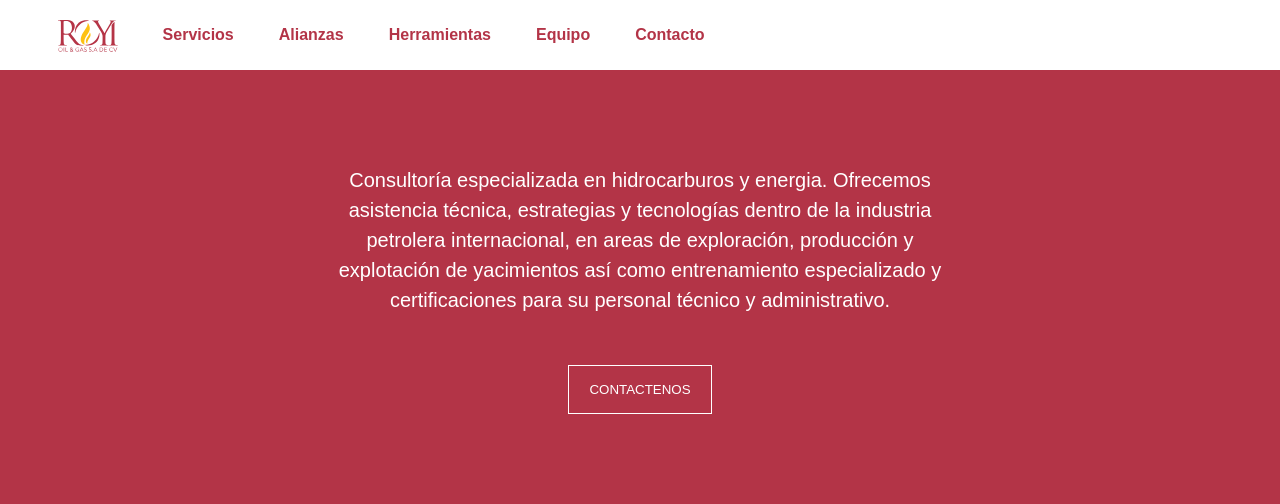
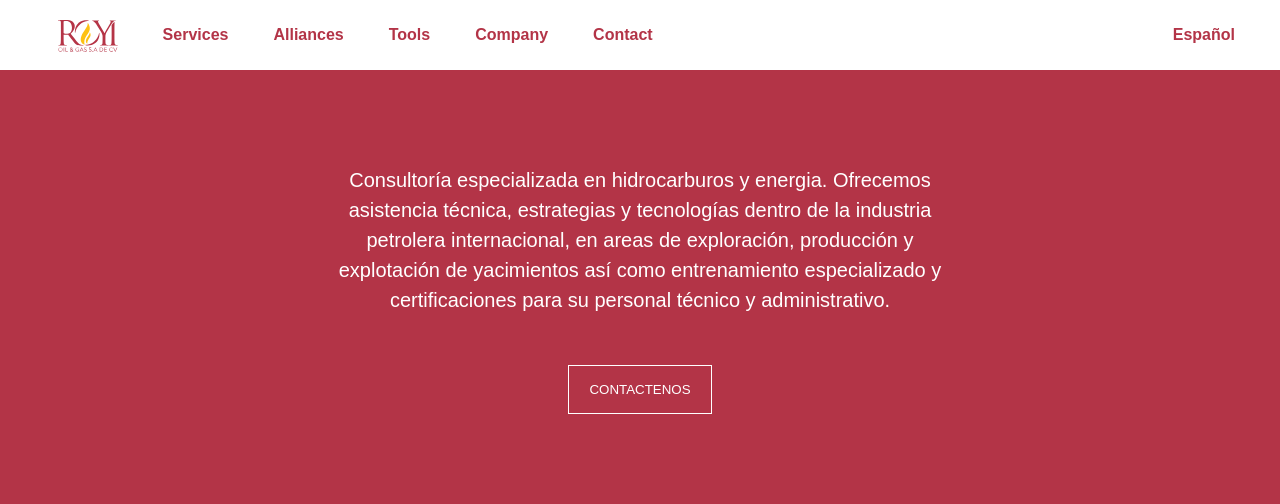
Before and after one commit to racoquita/royi, a PHP site: page / in a window 1280 px wide. Shown: the top 504 px of the page. Run offline with PHP 8.4, Linux system fonts and the light colour scheme; some libraries are stand-ins or nearby versions.

Commit message:
fun with languages

```diff
--- a/css/main.css
+++ b/css/main.css
@@ -91,7 +91,7 @@
             transform: translateX(100px);
   }
 }
-/* line 25, scss/main.scss */
+/* line 26, scss/main.scss */
 .fadeInLeft {
   -webkit-animation-name: fadeInLeft;
   animation-name: fadeInLeft;
@@ -109,7 +109,7 @@
   backface-visibility: hidden;
 }
 
-/* line 28, scss/main.scss */
+/* line 29, scss/main.scss */
 .fadeOutLeft {
   -webkit-animation-name: fadeOutLeft;
   animation-name: fadeOutLeft;
@@ -127,7 +127,7 @@
   backface-visibility: hidden;
 }
 
-/* line 31, scss/main.scss */
+/* line 32, scss/main.scss */
 .fadeInRight {
   -webkit-animation-name: fadeInRight;
   animation-name: fadeInRight;
@@ -145,7 +145,7 @@
   backface-visibility: hidden;
 }
 
-/* line 34, scss/main.scss */
+/* line 35, scss/main.scss */
 .fadeOutRight {
   -webkit-animation-name: fadeOutRight;
   animation-name: fadeOutRight;
@@ -164,26 +164,36 @@
 }
 
 /* styles */
-/* line 40, scss/main.scss */
+/* line 41, scss/main.scss */
 html {
   font-family: "chaparral-pro", sans-serif;
   font-weight: 300;
 }
 
-/* line 44, scss/main.scss */
+/* line 45, scss/main.scss */
 body {
   margin: 0;
   font-size: 62.5%;
   color: #494844;
 }
 
-/* line 49, scss/main.scss */
+/* line 50, scss/main.scss */
+body.en :lang(es) {
+  display: none;
+}
+
+/* line 53, scss/main.scss */
+body.es :lang(en) {
+  display: none;
+}
+
+/* line 56, scss/main.scss */
 h2, h3, a, button, input[type="submit"], label {
   font-family: 'brandon-grotesque', sans-serif;
   font-weight: 400;
 }
 
-/* line 53, scss/main.scss */
+/* line 60, scss/main.scss */
 h2 {
   font-size: 3.6em;
   text-align: center;
@@ -191,24 +201,24 @@ h2 {
   text-transform: uppercase;
 }
 
-/* line 60, scss/main.scss */
+/* line 67, scss/main.scss */
 h3 {
   font-size: 2.4em;
 }
 
-/* line 63, scss/main.scss */
+/* line 70, scss/main.scss */
 a {
   text-decoration: none;
   display: inline-block;
 }
 
-/* line 67, scss/main.scss */
+/* line 74, scss/main.scss */
 p, li, a, address {
   font-size: 2em;
   line-height: 1.5em;
 }
 
-/* line 71, scss/main.scss */
+/* line 78, scss/main.scss */
 button, input[type="submit"] {
   text-transform: uppercase;
   padding: 16px 20px;
@@ -216,7 +226,7 @@ button, input[type="submit"] {
   border: 1px solid white;
   color: white;
 }
-/* line 78, scss/main.scss */
+/* line 85, scss/main.scss */
 button:hover, input[type="submit"]:hover {
   background-color: white;
   color: #b33447;
@@ -224,28 +234,28 @@ button:hover, input[type="submit"]:hover {
   border: 1px solid white;
 }
 
-/* line 87, scss/main.scss */
+/* line 94, scss/main.scss */
 form p label {
   display: block;
   margin-top: 20px;
 }
-/* line 91, scss/main.scss */
+/* line 98, scss/main.scss */
 form p input[type="text"] {
   height: 44px;
   display: block;
   color: #b33447;
 }
-/* line 96, scss/main.scss */
+/* line 103, scss/main.scss */
 form p input, form p textarea {
   width: 100%;
   border: 0;
 }
-/* line 100, scss/main.scss */
+/* line 107, scss/main.scss */
 form p textarea {
   resize: none;
 }
 
-/* line 105, scss/main.scss */
+/* line 112, scss/main.scss */
 nav {
   position: fixed;
   top: 0;
@@ -255,100 +265,108 @@ nav {
   height: 70px;
   padding-left: 4.5%;
   background-color: white;
+  box-sizing: border-box;
 }
-/* line 115, scss/main.scss */
+/* line 123, scss/main.scss */
 nav a {
+  float: left;
+}
+/* line 126, scss/main.scss */
+nav span {
+  float: right;
+}
+/* line 129, scss/main.scss */
+nav a, nav span {
   font-weight: 700;
   display: inline-block;
   height: 70px;
   color: #b33447;
   font-size: 1.6em;
   margin-right: 45px;
-  float: left;
   line-height: 70px;
 }
-/* line 124, scss/main.scss */
-nav a:hover {
+/* line 138, scss/main.scss */
+nav a:hover, nav span:hover {
   color: #fb9f00;
 }
-/* line 128, scss/main.scss */
-nav a#logo {
+/* line 141, scss/main.scss */
+nav a#logo, nav span#logo {
   max-width: 60px;
   margin-top: 20px;
 }
-/* line 131, scss/main.scss */
-nav a#logo img {
+/* line 144, scss/main.scss */
+nav a#logo img, nav span#logo img {
   display: block;
   width: 100%;
 }
 @media screen and (max-width: 479px) {
-  /* line 105, scss/main.scss */
+  /* line 112, scss/main.scss */
   nav {
     display: none;
   }
 }
 
-/* line 141, scss/main.scss */
+/* line 154, scss/main.scss */
 section {
   position: relative;
   overflow: hidden;
   padding-top: 50px;
   padding-bottom: 50px;
 }
-/* line 147, scss/main.scss */
+/* line 160, scss/main.scss */
 section p, section h2 {
   width: 68.085106383%;
   max-width: 640px;
   margin: 0 auto 45px auto;
 }
-/* line 152, scss/main.scss */
+/* line 165, scss/main.scss */
 section .section-content {
   max-width: 940px;
   margin: 0 auto;
   overflow: hidden;
 }
 @media screen and (max-width: 479px) {
-  /* line 152, scss/main.scss */
+  /* line 165, scss/main.scss */
   section .section-content {
     width: 80%;
   }
 }
-/* line 160, scss/main.scss */
+/* line 173, scss/main.scss */
 section.color-bg {
   background: #b33447;
 }
-/* line 163, scss/main.scss */
+/* line 176, scss/main.scss */
 section.color-bg h2 {
   color: white;
 }
-/* line 166, scss/main.scss */
+/* line 179, scss/main.scss */
 section.color-bg * {
   color: white;
 }
-/* line 170, scss/main.scss */
+/* line 183, scss/main.scss */
 section#intro {
   min-height: 355px;
   padding-top: 100px;
 }
-/* line 173, scss/main.scss */
+/* line 186, scss/main.scss */
 section#intro button {
   display: block;
   margin: 50px auto 0 auto;
 }
-/* line 177, scss/main.scss */
+/* line 190, scss/main.scss */
 section#intro p {
   text-align: center;
   margin-top: 65px;
 }
-/* line 182, scss/main.scss */
+/* line 195, scss/main.scss */
 section#alliances {
   background: #f8f7ee;
 }
-/* line 184, scss/main.scss */
+/* line 197, scss/main.scss */
 section#alliances p {
   float: left;
 }
-/* line 190, scss/main.scss */
+/* line 203, scss/main.scss */
 section#services .slides {
   position: relative;
   height: 100%;
@@ -357,17 +375,17 @@ section#services .slides {
   max-width: 940px;
   width: 100%;
 }
-/* line 199, scss/main.scss */
+/* line 212, scss/main.scss */
 section#services h2 {
   margin-bottom: 65px;
 }
-/* line 202, scss/main.scss */
+/* line 215, scss/main.scss */
 section#services h3 {
   max-width: 640px;
   margin: 0 auto;
   text-align: center;
 }
-/* line 207, scss/main.scss */
+/* line 220, scss/main.scss */
 section#services .icon {
   width: 200px;
   height: 200px;
@@ -375,80 +393,80 @@ section#services .icon {
   border-radius: 100px;
   margin: 0 auto;
 }
-/* line 214, scss/main.scss */
+/* line 227, scss/main.scss */
 section#services .slide, section#services .clone {
   position: absolute;
 }
-/* line 217, scss/main.scss */
+/* line 230, scss/main.scss */
 section#services .slide.active, section#services .clone.active {
   display: block;
   left: 0;
 }
-/* line 221, scss/main.scss */
+/* line 234, scss/main.scss */
 section#services .slide.inactive, section#services .clone.inactive {
   display: none;
   -webkit-transition: all 0s ease;
   transition: all 0s ease;
 }
-/* line 228, scss/main.scss */
+/* line 241, scss/main.scss */
 section#services .slide.left, section#services .clone.left {
   display: block;
   left: -100%;
   border: 1px solid #000;
 }
-/* line 233, scss/main.scss */
+/* line 246, scss/main.scss */
 section#services .slide.right, section#services .clone.right {
   display: block;
   left: 100%;
 }
-/* line 238, scss/main.scss */
+/* line 251, scss/main.scss */
 section#services span {
   position: absolute;
   top: 50%;
 }
-/* line 242, scss/main.scss */
+/* line 255, scss/main.scss */
 section#services span:nth-of-type(1) {
   left: 4.5%;
 }
-/* line 245, scss/main.scss */
+/* line 258, scss/main.scss */
 section#services span:nth-of-type(2) {
   right: 4.5%;
 }
-/* line 249, scss/main.scss */
+/* line 262, scss/main.scss */
 section#services ul {
   max-width: 940px;
   width: 68.085106383%;
   max-width: 640px;
   margin: 0 auto 65px auto;
 }
-/* line 254, scss/main.scss */
+/* line 267, scss/main.scss */
 section#services ul li {
   list-style-type: none;
   padding-left: 1em;
   text-indent: -0.55em;
 }
-/* line 258, scss/main.scss */
+/* line 271, scss/main.scss */
 section#services ul li:before {
   content: "• ";
   color: #b33447;
 }
-/* line 268, scss/main.scss */
+/* line 281, scss/main.scss */
 section#tools .section-content p {
   margin-left: 0;
   width: 100%;
 }
-/* line 272, scss/main.scss */
+/* line 285, scss/main.scss */
 section#tools .section-content div {
   float: left;
   width: 31.70212766%;
   margin-left: 2.0744680851%;
 }
-/* line 277, scss/main.scss */
+/* line 290, scss/main.scss */
 section#tools .section-content div:nth-child(2) {
   margin-left: 0px;
 }
 @media screen and (max-width: 479px) {
-  /* line 272, scss/main.scss */
+  /* line 285, scss/main.scss */
   section#tools .section-content div {
     width: 100%;
     float: none;
@@ -456,55 +474,55 @@ section#tools .section-content div:nth-child(2) {
   }
 }
 @media screen and (max-width: 479px) {
-  /* line 267, scss/main.scss */
+  /* line 280, scss/main.scss */
   section#tools .section-content {
     margin: 0 auto;
     max-width: 500px;
   }
 }
-/* line 292, scss/main.scss */
+/* line 305, scss/main.scss */
 section#company {
   background: #f8f7ee;
 }
-/* line 294, scss/main.scss */
+/* line 307, scss/main.scss */
 section#company h2, section#company h3, section#company p {
   text-align: center;
   margin: 0 auto;
 }
-/* line 298, scss/main.scss */
+/* line 311, scss/main.scss */
 section#company h2 {
   margin-bottom: 45px;
 }
-/* line 301, scss/main.scss */
+/* line 314, scss/main.scss */
 section#company p {
   margin-bottom: 65px;
 }
-/* line 306, scss/main.scss */
+/* line 319, scss/main.scss */
 section#contact address {
   font-style: normal;
 }
-/* line 309, scss/main.scss */
+/* line 322, scss/main.scss */
 section#contact form {
   float: left;
   width: 48.936170213%;
 }
-/* line 312, scss/main.scss */
+/* line 325, scss/main.scss */
 section#contact form p {
   width: 100%;
 }
 @media screen and (max-width: 479px) {
-  /* line 309, scss/main.scss */
+  /* line 322, scss/main.scss */
   section#contact form {
     width: 100%;
   }
 }
-/* line 319, scss/main.scss */
+/* line 332, scss/main.scss */
 section#contact .locations {
   float: right;
   width: 44.382978723%;
 }
 @media screen and (max-width: 479px) {
-  /* line 319, scss/main.scss */
+  /* line 332, scss/main.scss */
   section#contact .locations {
     display: none;
   }
--- a/index.html
+++ b/index.html
@@ -4,6 +4,7 @@
 <head>
     <title>Royi</title>
     <meta charset="UTF-8">
+    <meta http-equiv="Content-Type">
 
 	<link rel="stylesheet" type="text/css" href="css/main.css">
 
@@ -18,14 +19,21 @@
     <script type="text/javascript" src="js/main.js"></script>
 </head>
 
-<body>
+<body class="en">
     <nav>
         <a href="#" id="logo"><img src="img/royi-logo.svg" alt="Royi Logo"></a>
-        <a href="#services" class="menu-item">Servicios</a>
-        <a href="#alliances" class="menu-item">Alianzas</a>
-        <a href="#tools" class="menu-item">Herramientas</a>
-        <a href="#company" class="menu-item">Equipo</a>
-        <a href="#contact" class="menu-item">Contacto</a>
+        <a href="#services" class="menu-item" lang="es">Servicios</a>
+        <a href="#services" class="menu-item" lang="en">Services</a>
+        <a href="#alliances" class="menu-item" lang="es">Alianzas</a>
+        <a href="#alliances" class="menu-item" lang="en">Alliances</a>
+        <a href="#tools" class="menu-item" lang="es">Herramientas</a>
+        <a href="#tools" class="menu-item" lang="en">Tools</a>
+        <a href="#company" class="menu-item" lang="es">Equipo</a>
+        <a href="#company" class="menu-item" lang="en">Company</a>
+        <a href="#contact" class="menu-item" lang="es">Contacto</a>
+        <a href="#contact" class="menu-item" lang="en">Contact</a>
+        <span title="Spanish" class="language" data-lang="es" lang="en">Español</span>
+        <span title="English" class="language" data-lang="en" lang="es">English</span>
     </nav>
     <section id="intro" class="color-bg">
         <p>Consultoría especializada en hidrocarburos y energia. Ofrecemos asistencia técnica, estrategias y tecnologías dentro de la industria petrolera internacional, en areas de exploración, producción y explotación de yacimientos así como entrenamiento especializado y certificaciones para su personal técnico y administrativo.</p>
--- a/js/main.js
+++ b/js/main.js
@@ -11,6 +11,11 @@ Royi.PageHandler = function() {
 	var isAnimating = false;
 
 	var init = function() {
+		$('.language').on('click', function(e) {
+			console.log($(e.currentTarget).attr('lang'));
+			$('body').removeClass().addClass($(e.currentTarget).data('lang'));
+		});
+
 		$('nav').on('click', 'a.menu-item', function(e) {
 			e.preventDefault();
 			scrollToSection($(e.currentTarget).attr('href'));
--- a/scss/main.scss
+++ b/scss/main.scss
@@ -16,6 +16,7 @@ $function: ease-out;
 $fill: both;
 $visibility: hidden;
 
+@import 'animate/icons';
 @import "animate/properties";
 @import "animate/fadeInLeft";
 @import "animate/fadeOutLeft";
@@ -45,6 +46,12 @@ body {
 	margin: 0;
 	font-size: 62.5%;
 	color:$grey;
+}
+body.en :lang(es) {
+	display: none;
+}
+body.es :lang(en) {
+	display: none;
 }
 h2, h3, a, button, input[type="submit"], label {
 	font-family: 'brandon-grotesque', sans-serif;
@@ -111,20 +118,26 @@ nav {
 	height: 70px;
 	padding-left:4.5%;
 	background-color: white;
+	box-sizing: border-box;
 
 	a {
+		float: left;
+	}
+	span {
+		float: right;
+	}
+	a, span {
 		font-weight: 700;
 		display: inline-block;
 		height: 70px;
 		color: $red;
 		font-size: 1.6em;
 		margin-right: 45px;
-		float: left;
 		line-height: 70px;
+
     	&:hover{
     		color:$yellow;
     	}
-
 		&#logo {
 			max-width: 60px;
 			margin-top: 20px;
```
Also changed, not shown: scss/animate/_icons.scss (added).
